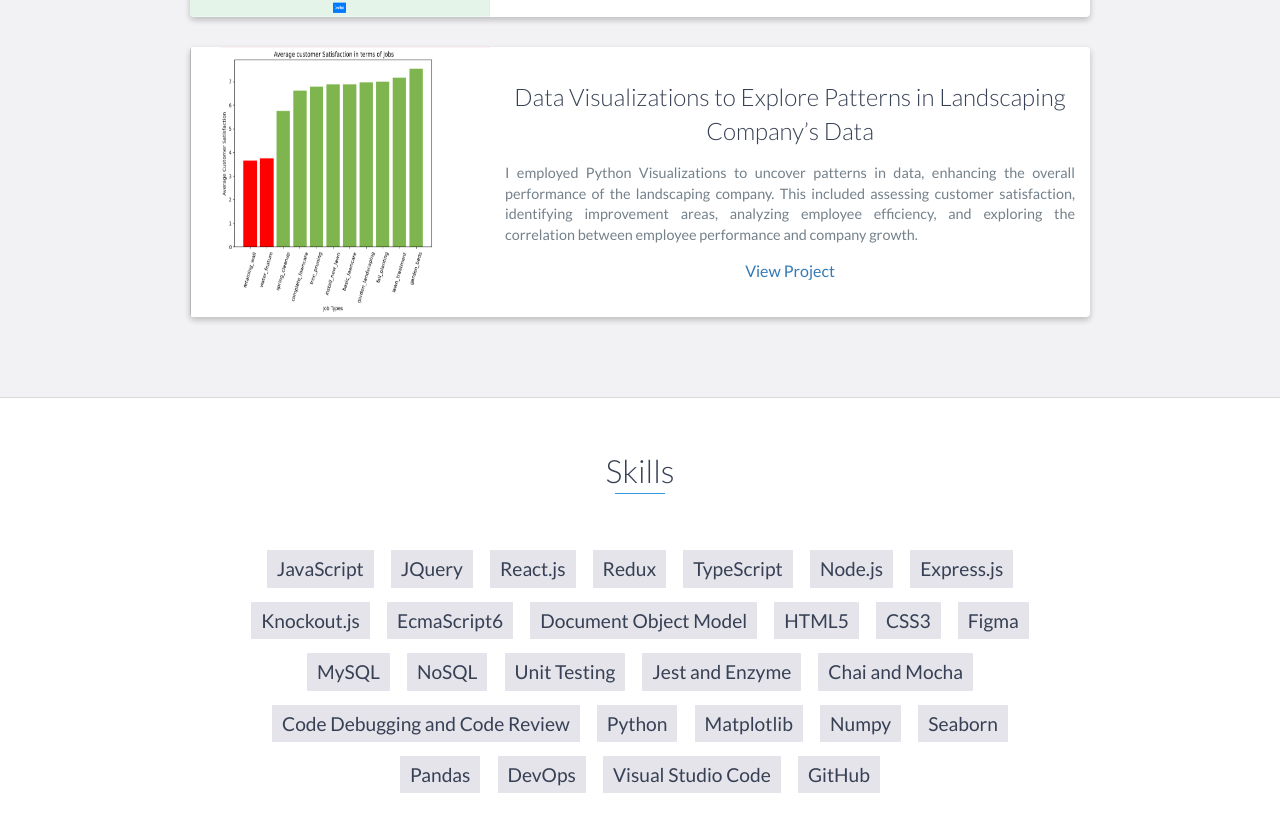
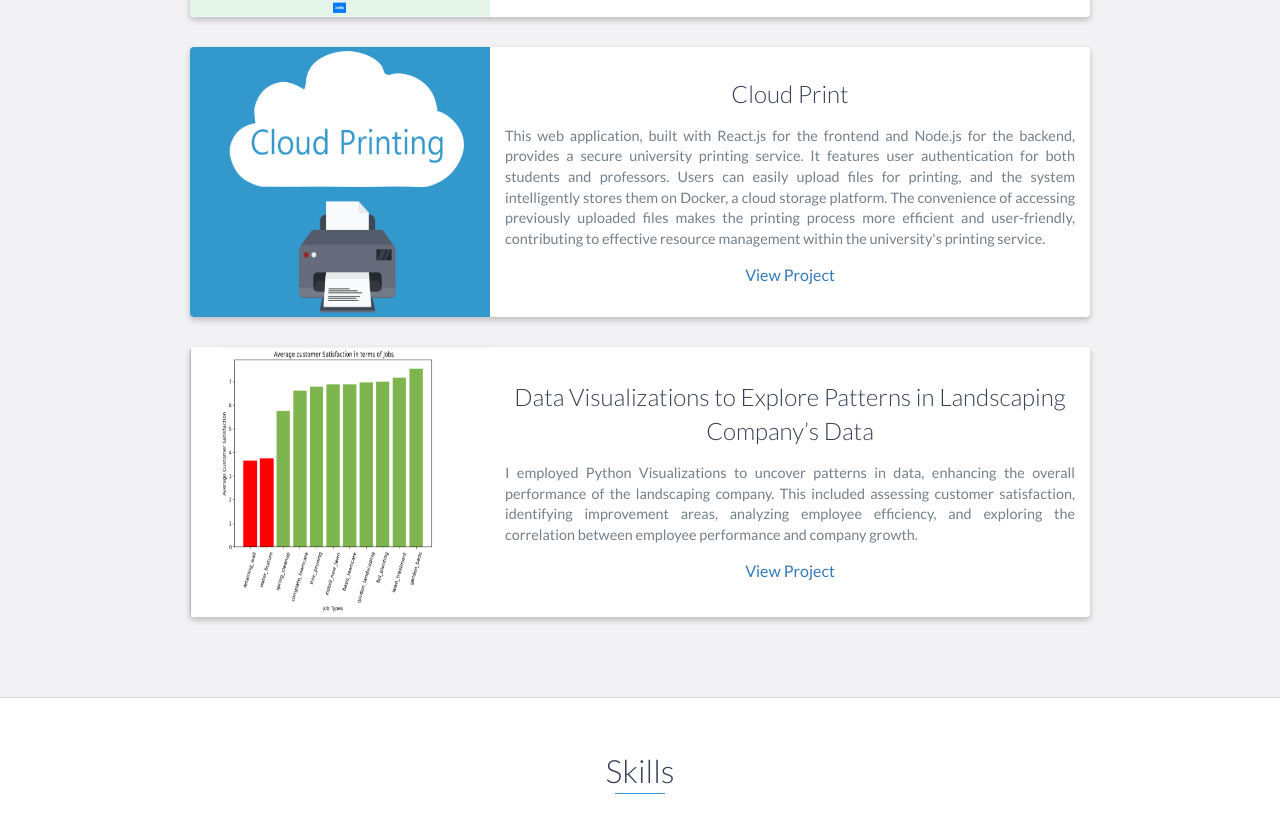
Before and after one commit to swapnalikadam/swapnalikadam, a website: page index.html in a window 1280 px wide. Shown: the part 3599-4432 px from the top of the page. Drawn offline with nearby package versions, Linux system fonts and the light colour scheme.

Commit message:
Added Cloud Print project and made changes in resume.

```diff
--- a/index.html
+++ b/index.html
@@ -182,6 +182,22 @@
 
                 <div class="project shadow-large">
                     <div class="project-image">
+                        <img src="images/cloud-print.png" height="270" width="300"/>
+                    </div>
+                    <!-- End .project-image -->
+                    <div class="project-info">
+                        <h3>Cloud Print</h3>
+                        <p style="text-align: justify;">
+                            This web application, built with React.js for the frontend and Node.js for the backend, provides a secure university printing service. It features user authentication for both students and professors. Users can easily upload files for printing, and the system intelligently stores them on Docker, a cloud storage platform. The convenience of accessing previously uploaded files makes the printing process more efficient and user-friendly, contributing to effective resource management within the university's printing service.
+                        </p>
+                        <a href="https://github.com/swapnalikadam/Academic-Projects/tree/CloudPrint-Project">View Project</a>
+                    </div>
+                    <!-- End .project-info -->
+                </div>
+                <!-- End .project -->
+
+                <div class="project shadow-large">
+                    <div class="project-image">
                         <img src="images/data-visualization.png" height="270" width="300"/>
                     </div>
                     <!-- End .project-image -->
```
Also changed, not shown: images/cloud-print.png (added), images/lead-bg.jpg (deleted), images/project.jpg (deleted), 1 other file.
